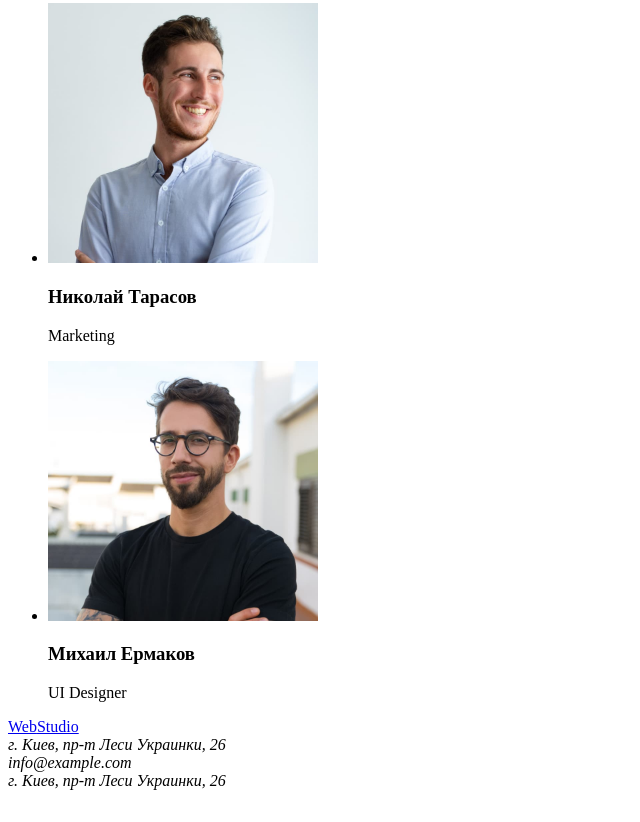
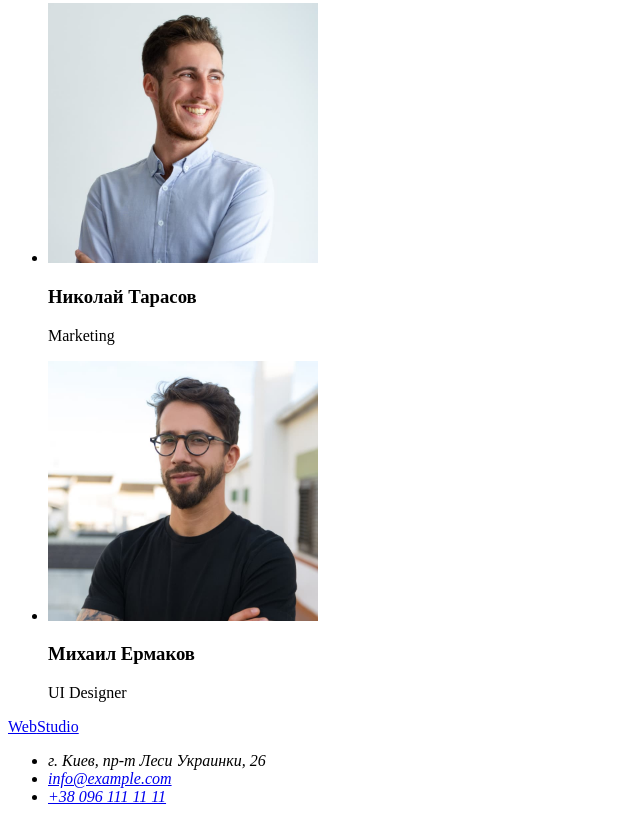
Before and after one commit to nomatter-py/goit-markup-hw-01, a plain HTML site: page index.html in a window 1280 px wide. Shown: the part 2333-3155 px from the top of the page, without its empty margins (0-640 px from the left). Before the commit the page ends 3131 px from the top, so only its background shows below. Drawn offline with Linux system fonts and the light colour scheme.

Commit message:
Changes markup in footer

```diff
--- a/index.html
+++ b/index.html
@@ -1,5 +1,5 @@
 <!DOCTYPE html>
-<html lang="en">
+<html lang="ru">
   <head>
     <meta charset="UTF-8" />
     <meta http-equiv="X-UA-Compatible" content="IE=edge" />
@@ -136,9 +136,11 @@
     <footer>
       <a href="./index.html"><span>Web</span>Studio</a>
       <address>
-        г. Киев, пр-т Леси Украинки, 26 <br />
-        info@example.com <br />
-        г. Киев, пр-т Леси Украинки, 26
+        <ul>
+          <li>г. Киев, пр-т Леси Украинки, 26</li>
+          <li><a href="mailto:info@example.com">info@example.com</a></li>
+          <li><a href="tel:+380961111111">+38 096 111 11 11</a></li>
+        </ul>
       </address>
     </footer>
   </body>
```
